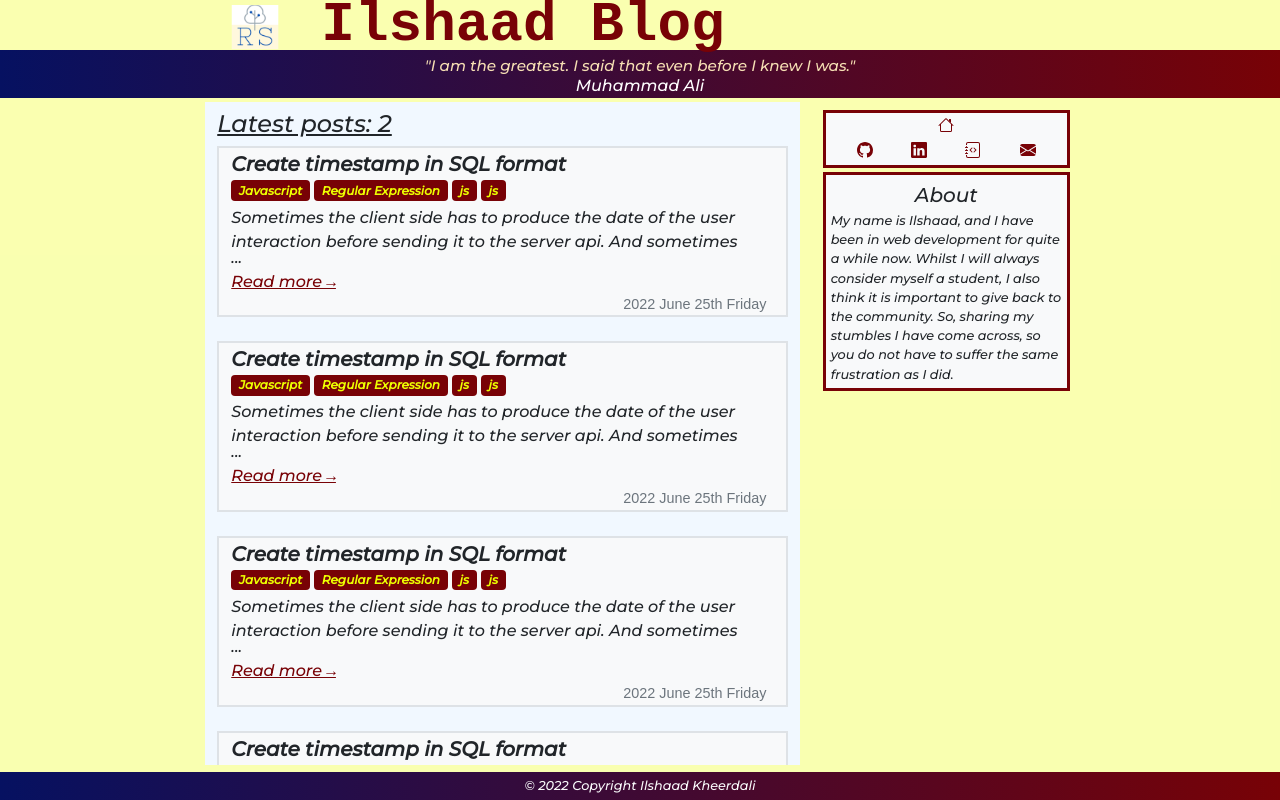
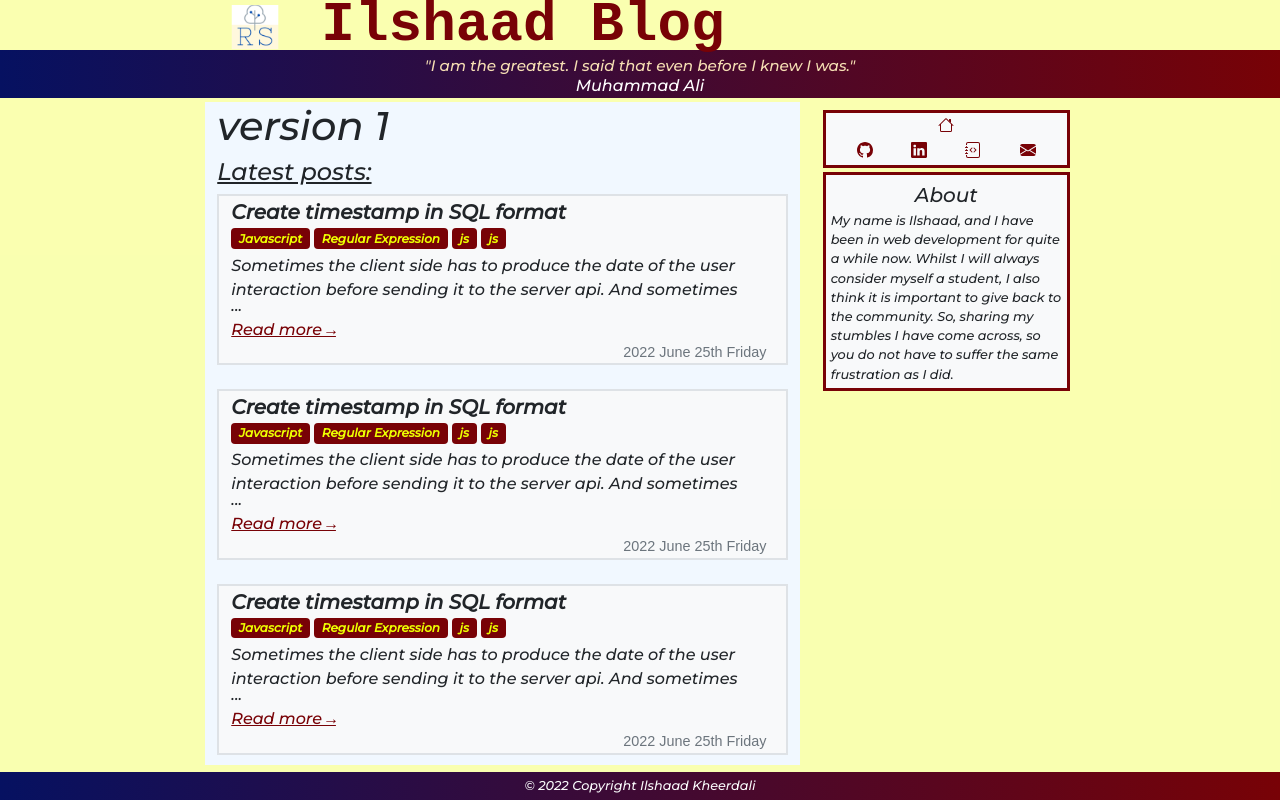
Before and after one commit to ilshaad/my-blog-site-ik, a Next.js app: page / in a window 1280 px wide. Built offline with nearby package versions, Linux system fonts and the light colour scheme; no server answers.

Commit message:
test: font-family

```diff
--- a/pages/index.tsx
+++ b/pages/index.tsx
@@ -20,10 +20,12 @@ const Home: NextPage = () => {
     indexPage_readMoreLink,
     blogDate,
     svgLinks,
+    home,
   } = styles;
 
   return (
-    <Container>
+    <Container className={home}>
+      <h1>version 1</h1>
       <Head>
         <title>Ilshaad Blog</title>
         <meta
@@ -76,7 +78,7 @@ const Home: NextPage = () => {
         </span>
       </Container>
 
-      <h4 className={`text-decoration-underline mt-2 mb-2`}>Latest posts: 2</h4>
+      <h4 className={`text-decoration-underline mt-2 mb-2`}>Latest posts:</h4>
 
       {/* blog post collection list */}
       <Container fluid as="ul">
--- a/styles/pages/index.module.scss
+++ b/styles/pages/index.module.scss
@@ -1,6 +1,11 @@
 // @import "../global.scss";
 
 // iK? begin from 360px & up for starting breakpoint
+.home {
+  // color: red !important;
+  // border: 5px red solid !important;
+  font-family: "Montserrat", monospace, "Roboto", Arial, Helvetica, sans-serif !important;
+}
 
 .svgLinks {
   // margin-top: -6rem;
```
